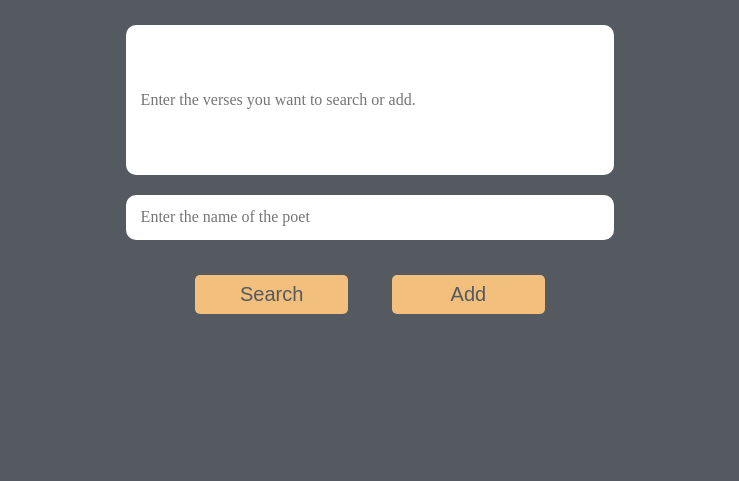
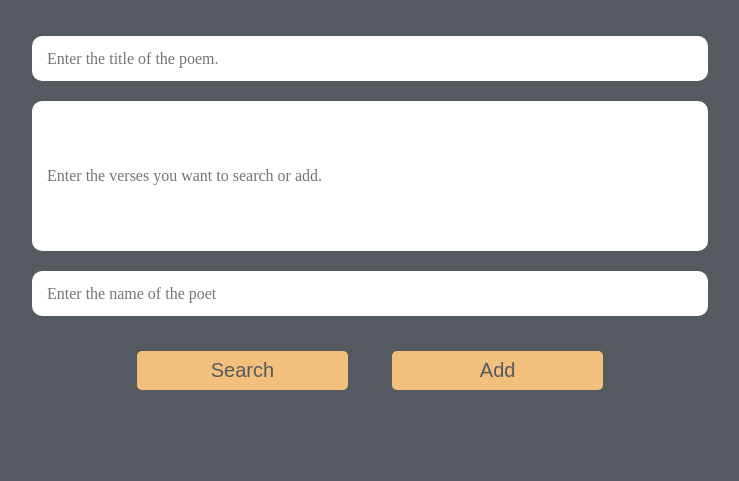
Before and after one commit to RachnaKedigehalli/Poetry-paradise, a website: page public/index.html in a window 1280 px wide. Shown: the part 319-800 px from the top of the page, without its empty margins (270-1009 px from the left). Drawn offline with Linux system fonts and the light colour scheme.

Commit message:
Schema updated

```diff
--- a/css/styles.css
+++ b/css/styles.css
@@ -34,14 +34,17 @@ body {
 .container-home input[type=text]::placeholder {
 	vertical-align: top;
 }
+#title-input {
+	height: 45px;
+}
 #verse-input {
 	height: 150px;
 }
 #poet-input {
-	height: 45px;container
+	height: 45px;
 }
 .container-home input, textarea {
-  font-family:inherit;
+  font-family: inherit;
   font-size: inherit;
 }
 
--- a/public/index.html
+++ b/public/index.html
@@ -15,6 +15,7 @@
 		<div id="website-name">
 			Poetry paradise
 		</div>
+		<input id="title-input" type="text" name="enter-poem-title" placeholder="Enter the title of the poem.">
 		<input id="verse-input" type="text" name="enter-poem-text" placeholder="Enter the verses you want to search or add.">
 		<input id="poet-input" type="text" name="poet-name" placeholder="Enter the name of the poet">
 		<button id="search">Search</button>
```
Also changed, not shown: models/poem.js (+10 -0 lines).
